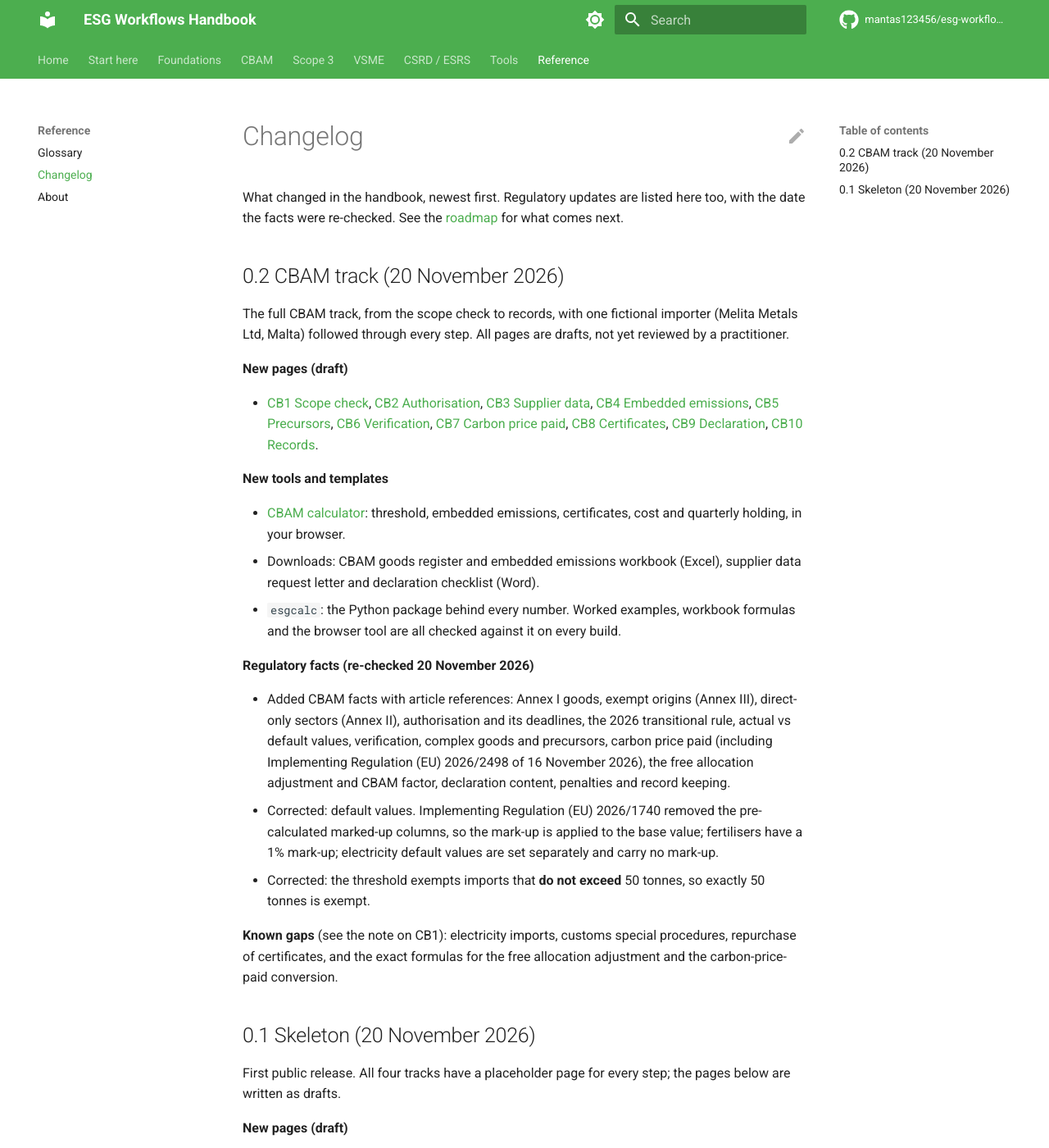
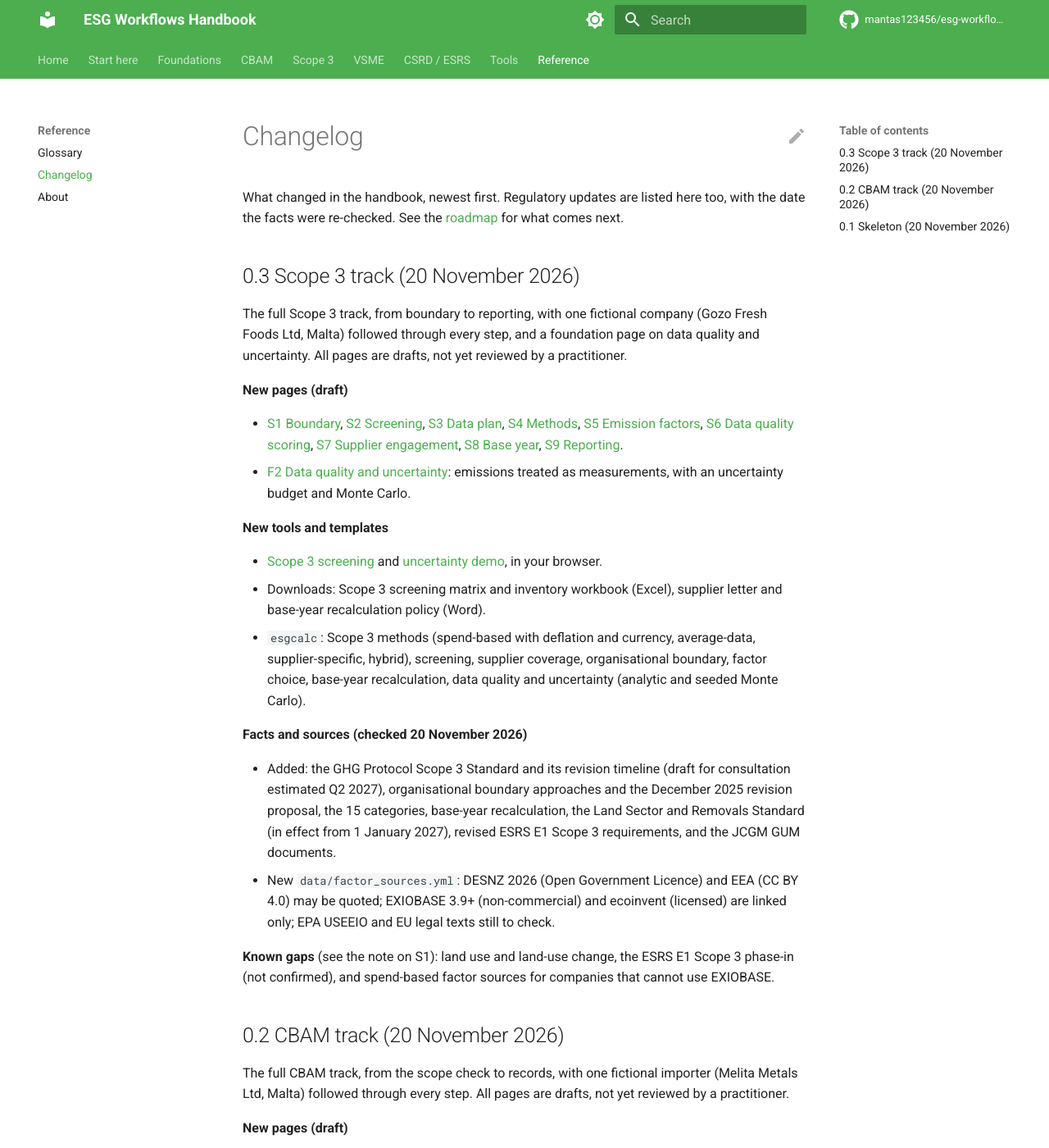
Before and after one commit to mantas123456/esg-workflows-handbook, an MkDocs documentation site: the page built from docs/changelog.md, in a window 1280 px wide and 1400 px high. Shown: the whole window at 82% size. Built offline with MkDocs 1.6.1 and Material for MkDocs 9.7.7, drawn with Linux system fonts in a browser that asks for light colours; comment, search, counter and statistics services are not loaded.

Commit message:
Release 0.3: changelog, roadmap and README status
Co-Authored-By: Claude Opus 5.5 <noreply@anthropic.com>

```diff
--- a/docs/changelog.md
+++ b/docs/changelog.md
@@ -3,6 +3,52 @@
 What changed in the handbook, newest first. Regulatory updates are listed
 here too, with the date the facts were re-checked. See the
 [roadmap](roadmap.md) for what comes next.
+
+## 0.3 Scope 3 track (20 November 2026)
+
+The full Scope 3 track, from boundary to reporting, with one fictional
+company (Gozo Fresh Foods Ltd, Malta) followed through every step, and a
+foundation page on data quality and uncertainty. All pages are drafts, not
+yet reviewed by a practitioner.
+
+**New pages (draft)**
+
+- [S1 Boundary](scope3/s1-boundary.md), [S2 Screening](scope3/s2-screening.md),
+  [S3 Data plan](scope3/s3-data-plan.md), [S4 Methods](scope3/s4-methods.md),
+  [S5 Emission factors](scope3/s5-emission-factors.md),
+  [S6 Data quality scoring](scope3/s6-data-quality.md),
+  [S7 Supplier engagement](scope3/s7-suppliers.md),
+  [S8 Base year](scope3/s8-base-year.md), [S9 Reporting](scope3/s9-reporting.md).
+- [F2 Data quality and uncertainty](foundations/data-quality.md): emissions
+  treated as measurements, with an uncertainty budget and Monte Carlo.
+
+**New tools and templates**
+
+- [Scope 3 screening](tools/scope3-screening.md) and
+  [uncertainty demo](tools/uncertainty-demo.md), in your browser.
+- Downloads: Scope 3 screening matrix and inventory workbook (Excel),
+  supplier letter and base-year recalculation policy (Word).
+- `esgcalc`: Scope 3 methods (spend-based with deflation and currency,
+  average-data, supplier-specific, hybrid), screening, supplier coverage,
+  organisational boundary, factor choice, base-year recalculation, data
+  quality and uncertainty (analytic and seeded Monte Carlo).
+
+**Facts and sources (checked 20 November 2026)**
+
+- Added: the GHG Protocol Scope 3 Standard and its revision timeline
+  (draft for consultation estimated Q2 2027), organisational boundary
+  approaches and the December 2025 revision proposal, the 15 categories,
+  base-year recalculation, the Land Sector and Removals Standard (in effect
+  from 1 January 2027), revised ESRS E1 Scope 3 requirements, and the
+  JCGM GUM documents.
+- New `data/factor_sources.yml`: DESNZ 2026 (Open Government Licence) and
+  EEA (CC BY 4.0) may be quoted; EXIOBASE 3.9+ (non-commercial) and
+  ecoinvent (licensed) are linked only; EPA USEEIO and EU legal texts still
+  to check.
+
+**Known gaps** (see the note on S1): land use and land-use change, the ESRS
+E1 Scope 3 phase-in (not confirmed), and spend-based factor sources for
+companies that cannot use EXIOBASE.
 
 ## 0.2 CBAM track (20 November 2026)
 
--- a/docs/roadmap.md
+++ b/docs/roadmap.md
@@ -8,7 +8,7 @@ CSRD last (companies still in scope first report on FY2027).
 |---|---|---|---|
 | **0.1 Skeleton** | Dec 2026 | Site, workflow map, chapter format, regulation tracker, triage, evidence locker, data reuse map | **Done** (20 Nov 2026) |
 | **0.2 CBAM** | Feb 2027 | CB1-CB10, threshold checker, embedded-emissions calculator, supplier request and declaration templates | **Done** (20 Nov 2026), pages in draft |
-| **0.3 Scope 3** | Apr 2027 | S1-S9, data quality and uncertainty, screening tool, inventory workbook | Planned |
+| **0.3 Scope 3** | Apr 2027 | S1-S9, data quality and uncertainty, screening tool, inventory workbook | **Done** (20 Nov 2026), pages in draft |
 | **0.4 VSME** | Jun 2027 | V1-V6, Basic module workbook, questionnaire playbook | Planned |
 | **0.5 CSRD / ESRS** | Sep 2027 | C1-C9 on the simplified ESRS, double materiality workbook, gap analysis | Planned |
 | **0.6 Tools polish** | Oct 2027 | Tested browser tools, template pack built in CI, change-log process | Planned |
```
Also changed, not shown: README.md (+5 -4 lines).
